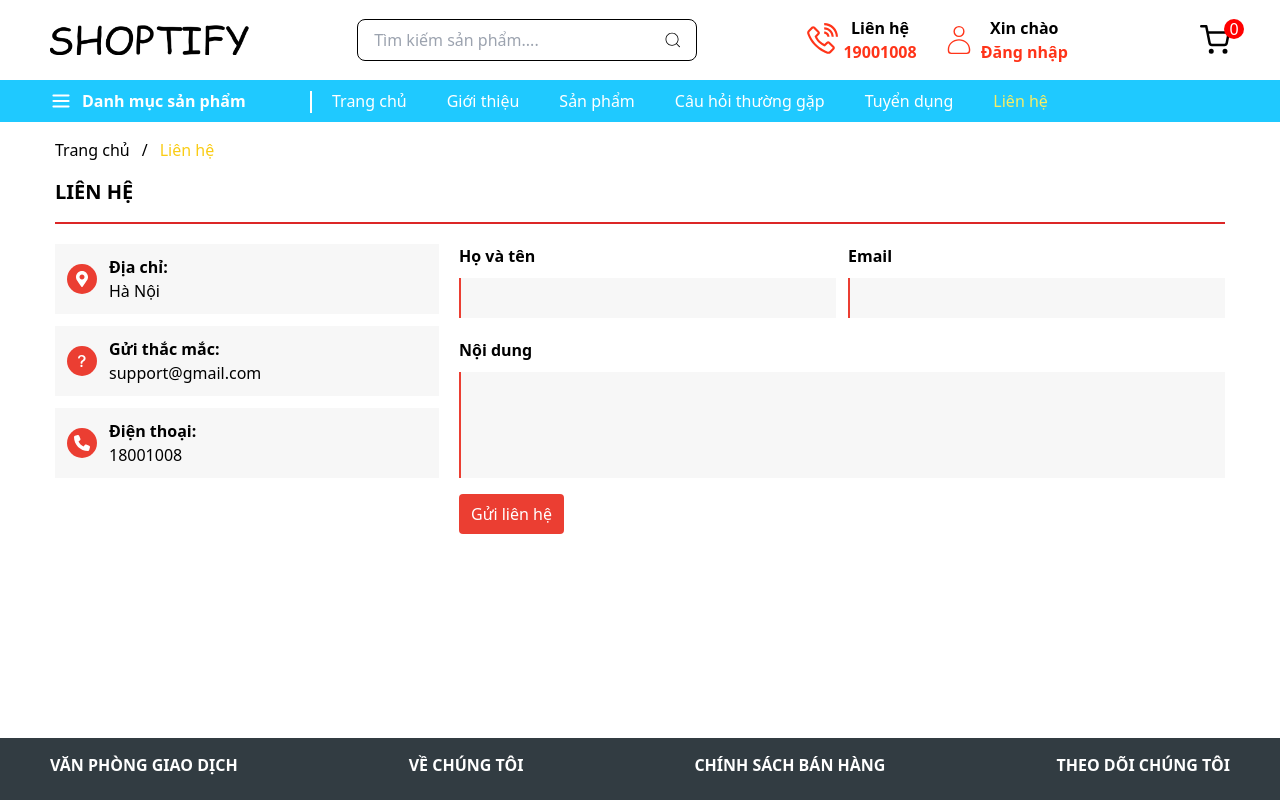
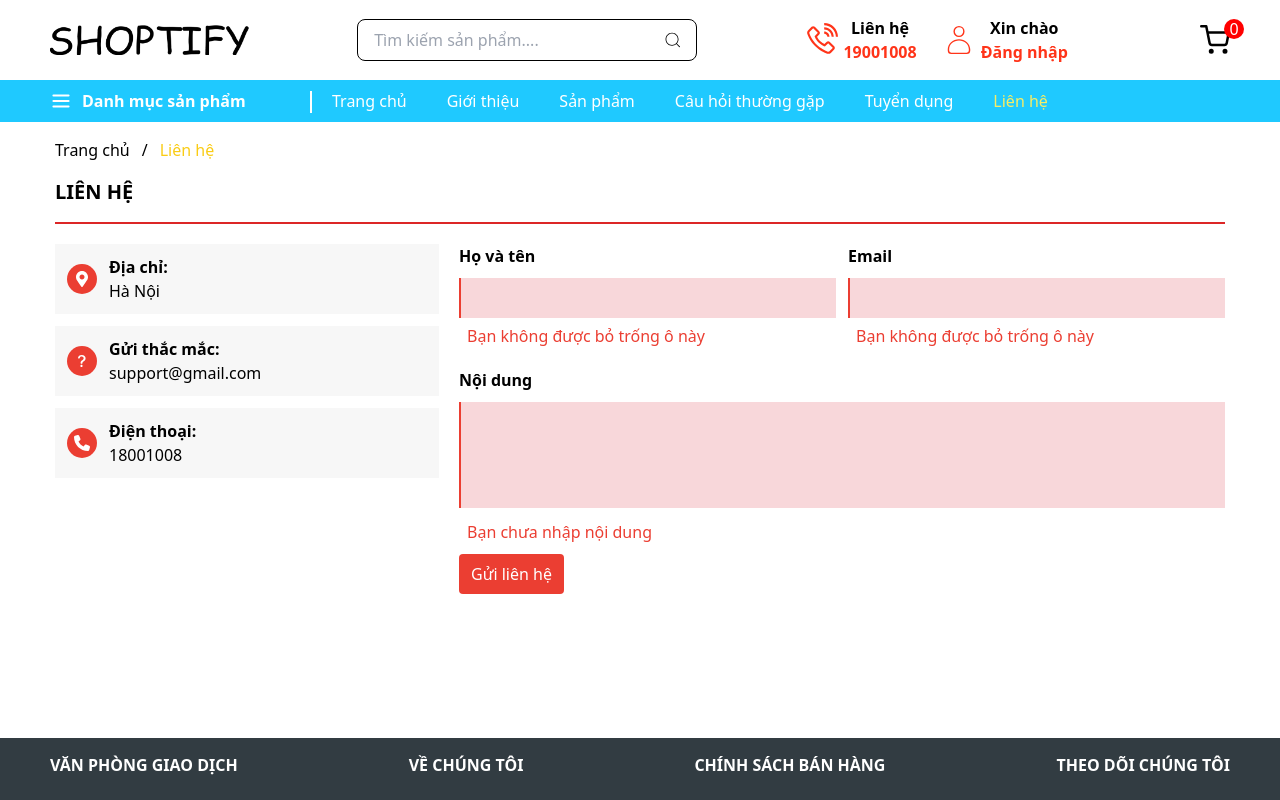
Before and after one commit to mhung24/shopdemo, a React (Vite) app: page /lien-he in a window 1280 px wide. Both pictures are taken after a click on the button "Gửi liên hệ". Shown: the top 800 px of the page. Built offline with nearby package versions, Linux system fonts and the light colour scheme.

Commit message:
update code

```diff
--- a/src/components/Contact/Contact.css
+++ b/src/components/Contact/Contact.css
@@ -1,10 +1,9 @@
-.contact_input > div > input {
-  background-color: #f7f7f7;
+.contact_failure,
+.contact_input-success {
   border-color: #f7f7f7;
   outline: none;
   border-radius: 0px !important;
   font-size: 14px;
-  color: #323c42;
   height: 40px;
   padding: 0px 15px;
   border-left: 2px solid #eb3e32;
@@ -12,11 +11,20 @@
   width: 100%;
 }
 
+.contact_input-success {
+  background-color: #f7f7f7;
+  color: #323c42;
+}
+
+.contact_failure {
+  color: #721c24;
+  background-color: #f8d7da;
+}
+
 div > div > textarea {
   border-color: #f7f7f7;
-
   min-height: 106px;
-  padding: 10px 15px;
+  padding: 0px 15px;
   border-radius: 0 !important;
   resize: none;
   font-size: 14px;
@@ -55,10 +63,7 @@ div > div > textarea {
   margin-top: 10px;
 }
 
-.contact_sugg-true {
-  color: #155724;
-  background-color: #d4edda;
-  border-color: #c3e6cb;
+.contact_success {
   max-width: 335px !important;
   padding: 0.75rem 1.25rem;
   border: 1px solid transparent;
@@ -66,6 +71,15 @@ div > div > textarea {
   margin-bottom: 1rem;
 }
 
-.contact_sugg-true-none {
-  display: none;
+.contact_success {
+  color: #155724;
+  background-color: #d4edda;
+  border-color: #c3e6cb;
 }
+
+.text_failure {
+  color: #eb3e32;
+  margin-top: 6px;
+  font-size: 16px;
+  padding: 0 8px;
+}
--- a/src/components/Contact/Contact.jsx
+++ b/src/components/Contact/Contact.jsx
@@ -1,4 +1,4 @@
-import React, { useState } from "react";
+import React, { useEffect, useState } from "react";
 
 import "./Contact.css";
 import { NavLink } from "react-router-dom";
@@ -7,14 +7,21 @@ import { BsQuestionLg } from "react-icons/bs";
 import { FaPhone } from "react-icons/fa6";
 
 export const Contact = () => {
-  const [number, setNumber] = useState(0);
+  const [checkError, setCheckError] = useState();
+
   const [data, setData] = useState({
     fullName: "",
     gmail: "",
     content: "",
+    checkMail: false,
+    hidden: false,
   });
 
-  const [listData, setListData] = useState([]);
+  const trueData = "Bạn đã gửi tin nhắn thành công";
+
+  const errorData = "Bạn không được bỏ trống ô này";
+  const errCheckMail = "";
+
   const list = [
     {
       icon: <FaMapMarkerAlt />,
@@ -34,6 +41,8 @@ export const Contact = () => {
       text: "18001008",
     },
   ];
+  const filter =
+    /^([a-zA-Z0-9_\.\-])+\@(([a-zA-Z0-9\-])+\.)+([a-zA-Z0-9]{2,4})+$/;
 
   const handleOnchange = (e) => {
     const { name, value } = e.target;
@@ -43,13 +52,34 @@ export const Contact = () => {
     });
   };
 
-  console.log(data);
+  const checkValue = () => {
+    if (
+      data.fullName !== "" &&
+      data.gmail !== "" &&
+      data.content !== "" &&
+      filter.test(data.gmail) === true
+    ) {
+      setCheckError({
+        ...data,
+        hidden: true,
+        checkMail: true,
+      });
+    } else
+      setCheckError({
+        ...data,
+      });
+  };
 
-  const test = () => {
-    if (data.fullName === "") {
-      console.log(1);
-    } else console.log(2);
+  const resetData = () => {
+    setData({
+      fullName: "",
+      gmail: "",
+      content: "",
+      checkMail: false,
+      hidden: false,
+    });
   };
+
   return (
     <div className="contact">
       <div className="flex mt-4 mb-4">
@@ -80,10 +110,12 @@ export const Contact = () => {
         <div className="w-full">
           <div
             className={
-              number === 1 ? "contact_sugg-true" : "contact_sugg-true-none"
+              checkError?.hidden === true && checkError.checkMail === true
+                ? "contact_success"
+                : "hidden"
             }
           >
-            <p>Bạn đã gửi tin nhắn thành công</p>
+            <p>{trueData}</p>
           </div>
           <div>
             <div className="contact_input flex ">
@@ -94,17 +126,65 @@ export const Contact = () => {
                   required
                   onChange={handleOnchange}
                   name="fullName"
+                  className={
+                    checkError?.fullName === "" && data.fullName === ""
+                      ? "contact_failure"
+                      : data.fullName !== ""
+                      ? "contact_input-success"
+                      : "contact_input-success"
+                  }
+                  value={data.fullName}
                 />
+                <p
+                  className={
+                    checkError?.fullName === "" && data.fullName === ""
+                      ? "text_failure"
+                      : data.fullName !== ""
+                      ? "hidden"
+                      : "hidden"
+                  }
+                >
+                  Bạn không được bỏ trống ô này
+                </p>
               </div>
 
               <div className="w-1/2">
                 <h1 className="font-semibold text-base ">Email</h1>
                 <input
+                  id="gmail_input"
                   type="email"
                   required
                   onChange={handleOnchange}
                   name="gmail"
+                  className={
+                    checkError?.gmail === "" && data.gmail === ""
+                      ? "contact_failure"
+                      : data.gmail !== ""
+                      ? "contact_input-success"
+                      : "contact_input-success"
+                  }
+                  value={data.gmail}
                 />
+                <p
+                  className={
+                    checkError?.gmail === "" && data.gmail === ""
+                      ? "text_failure"
+                      : data.gmail !== ""
+                      ? "hidden"
+                      : "hidden"
+                  }
+                >
+                  Bạn không được bỏ trống ô này
+                </p>
+                <p
+                  className={
+                    filter.test(data.gmail) !== true && data.gmail !== ""
+                      ? "text_failure"
+                      : "hidden"
+                  }
+                >
+                  Bạn cần nhập đúng định dạng. Ví dụ : example@gmail.com
+                </p>
               </div>
             </div>
 
@@ -114,10 +194,35 @@ export const Contact = () => {
                 name="content"
                 required
                 onChange={handleOnchange}
+                className={
+                  checkError?.content === "" && data.content === ""
+                    ? "contact_failure pt-2"
+                    : data.content !== ""
+                    ? "contact_input-success pt-2"
+                    : "contact_input-success pt-2"
+                }
+                value={data.content}
               ></textarea>
+              <p
+                className={
+                  checkError?.content === "" && data.content === ""
+                    ? "text_failure"
+                    : data.content !== "" && checkError?.content
+                    ? "hidden"
+                    : "hidden"
+                }
+              >
+                Bạn chưa nhập nội dung
+              </p>
             </div>
 
-            <button onClick={test} className="contact_btn">
+            <button
+              onClick={() => {
+                checkValue();
+                resetData();
+              }}
+              className="contact_btn"
+            >
               Gửi liên hệ
             </button>
           </div>
```
